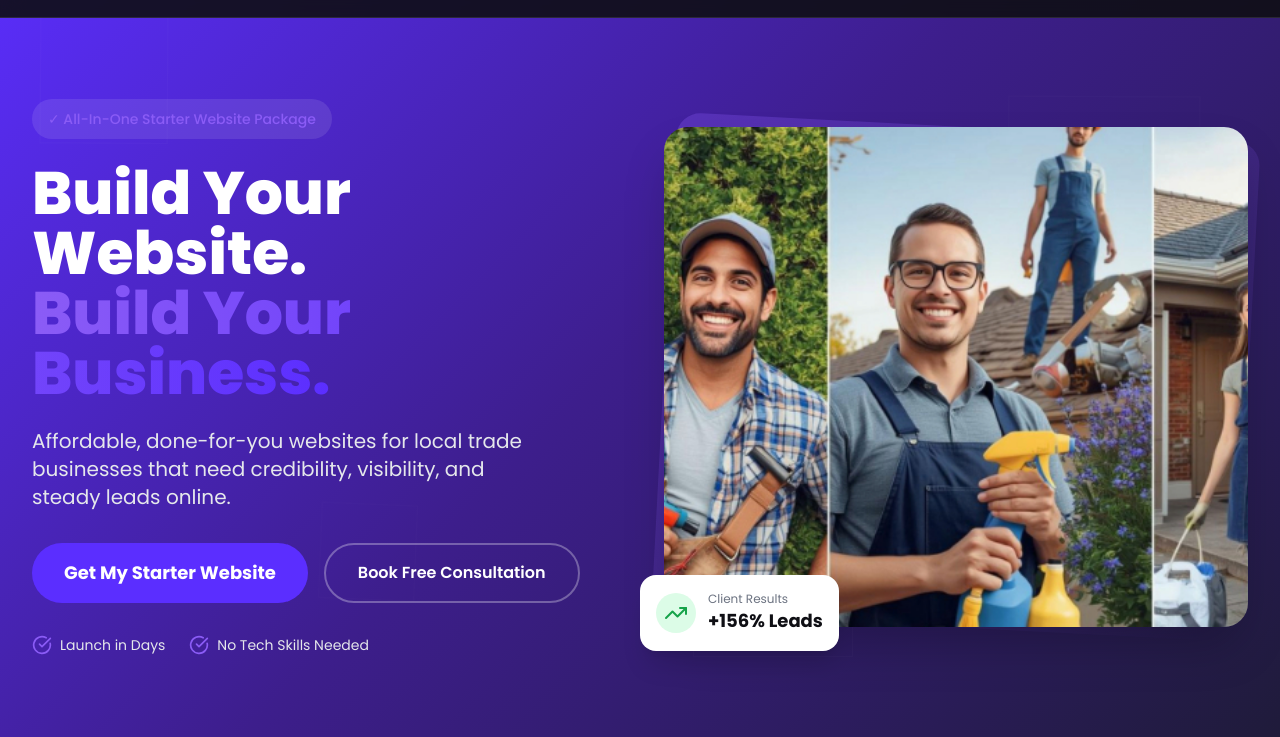
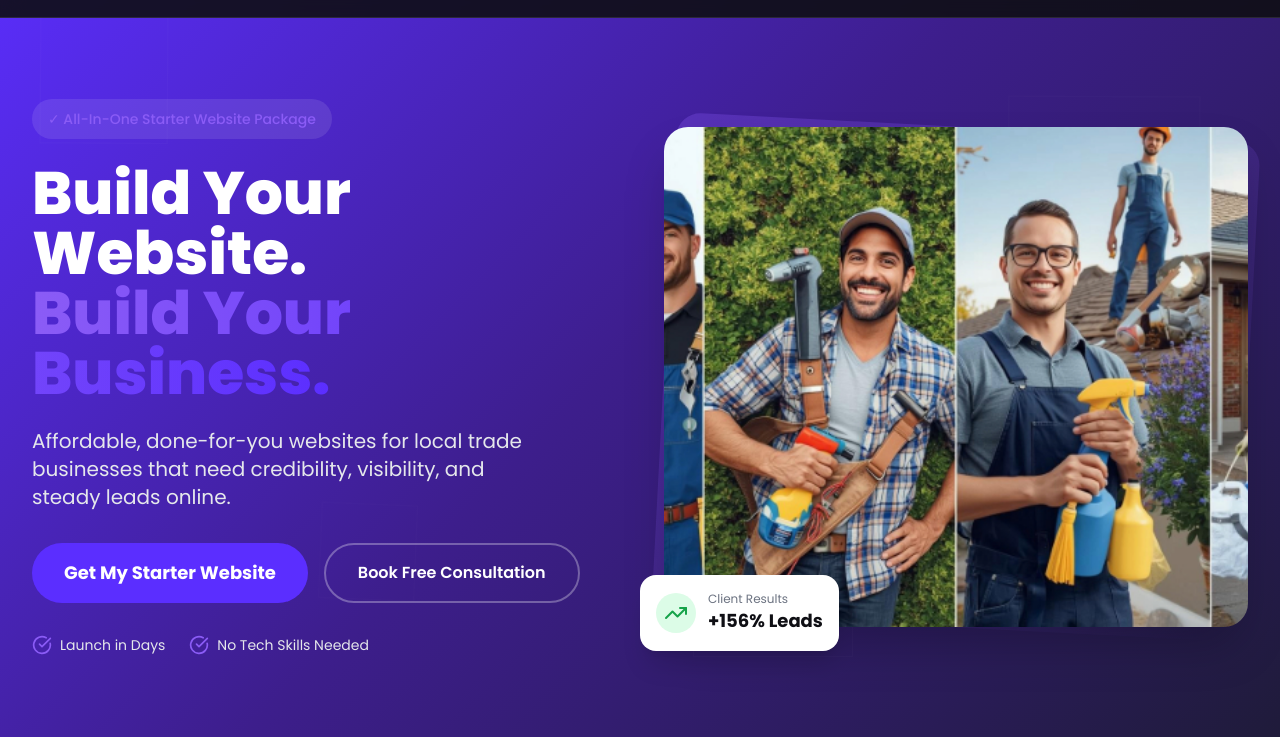
Before and after one commit to Hillview-Group-Inc/website-creation, a plain HTML site: page index.html in a window 1280 px wide. Shown: the part 63-800 px from the top of the page. Drawn offline with nearby package versions, Linux system fonts and the light colour scheme.

Commit message:
testing preview environment after modifying yml on both branches

```diff
--- a/index.html
+++ b/index.html
@@ -220,7 +220,7 @@
                 class="absolute inset-0 bg-gradient-to-br from-accent/30 to-transparent rounded-3xl transform rotate-3"
               ></div>
               <img
-                src="images/web-front-banner-sec-640x360.jpg"
+                src="images/web-front-banner-primo-640x360.jpg"
                 alt="Confident business owner"
                 class="relative rounded-3xl shadow-2xl w-full object-cover h-96 md:h-[500px]"
               />
```
